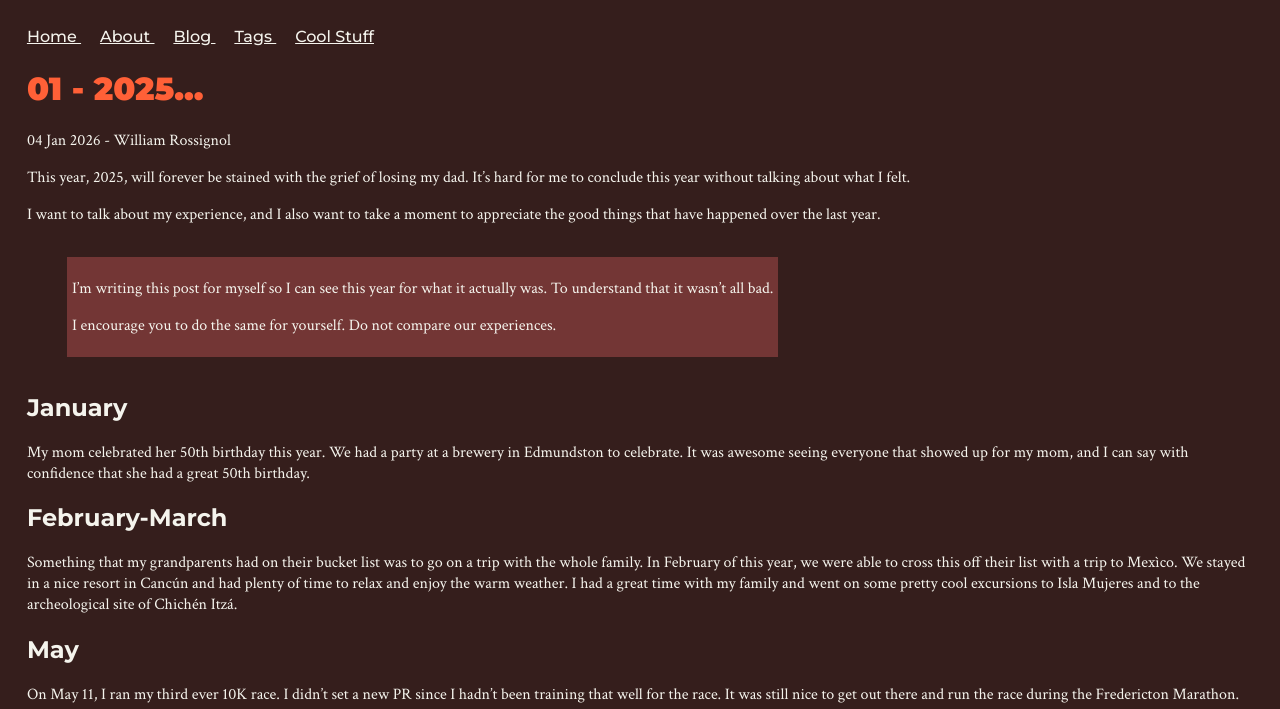
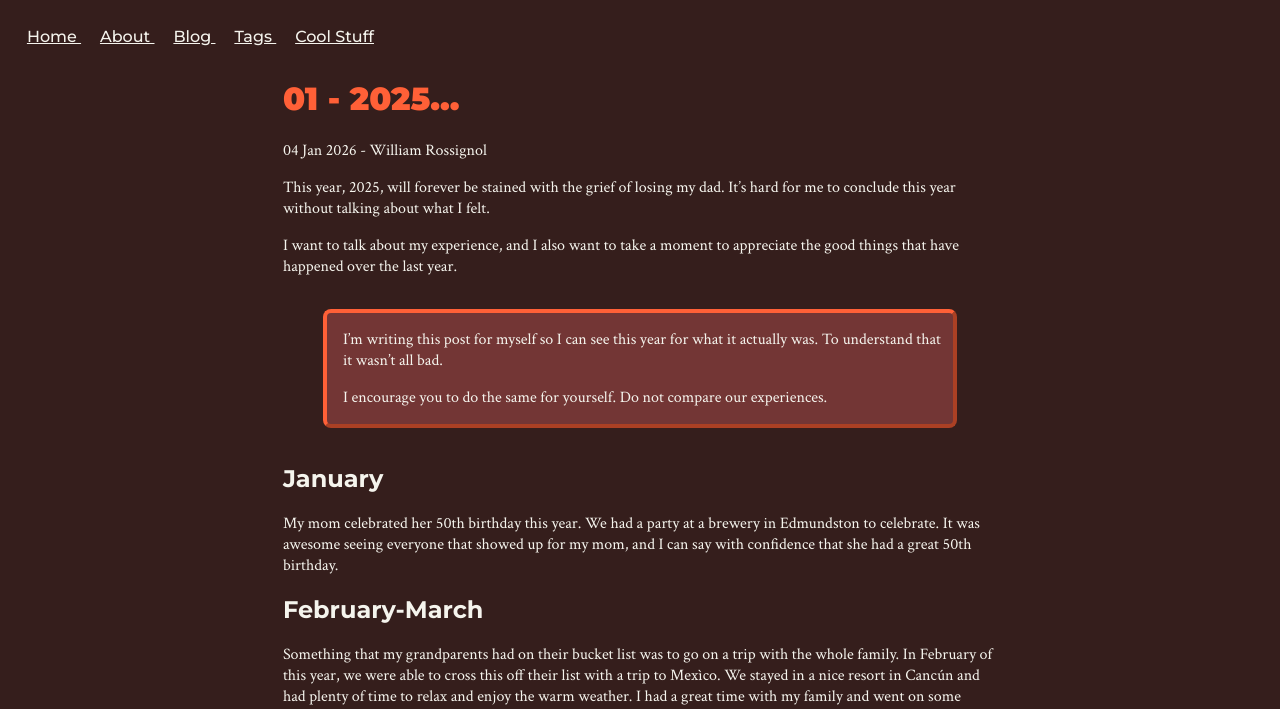
Before and after one commit to willrossignol/13ill.me, a Jekyll site: the page built from src/_posts/2026-01-04-2005.md, in a window 1280 px wide. Shown: the top 709 px of the page. Built offline with Jekyll 4.4.1, drawn with Linux system fonts in a browser that asks for light colours; some of the changed text lies outside the part shown.

Commit message:
Modifications to 2025... post
post styling

```diff
--- a/src/_layouts/post.html
+++ b/src/_layouts/post.html
@@ -1,7 +1,9 @@
 ---
 layout: default
 ---
-<h1>{{ page.title }}</h1>
-<p>{{ page.date | date_to_string }} - {{ page.author }}</p>
 
-{{content}}
+<div class="post">
+    <h1>{{ page.title }}</h1>
+    <p>{{ page.date | date_to_string }} - {{ page.author }}</p>
+    {{content}}
+</div>
--- a/src/_posts/2026-01-04-2005.md
+++ b/src/_posts/2026-01-04-2005.md
@@ -60,15 +75,23 @@ I also volunteered as a bar runner for the Harvest Music Festival in September.
 
 My birthday month, October, is always one of my favourite months of the year. The trees change into their fall colours and the scenery is beautiful. I got the chance to go see the local ski hill during the fall this year again. Crabbe mountain has a fall event every year and it's always nice to go and check out the hill, have a beer, and appreciate the scenery.
 
+![Fall colours](/assets/images/20251005-fallcolours.jpg)
+
 I celebrated my birthday weekend in Edmundston with my family and our billet hockey player's family. It was en eventful weekend with a couple nights of drinking and it's also when I got my first tattoo. My mom, my sister and I had decided to get a tattoo for my dad after he passed, so we all got our tattoos during the same weekend. I got a tattoo of a wrench with my dad's initial and birth year in it. The wrench is also a 10mm wrench, which signifies the birth day of my dad, which is the 10th of November.
 
+![Tatoo](/assets/images/20251022-tatoo.jpg)
+
 The month came to an end with a great halloween party at The CAP. I had some friends over early in the night and we went to The CAP to see my friend and a bunch of DJs perform. I loved where the performers were setup for the evening. They were boiler room style sets, where the DJs were on a balcony overlooking the tannery, and most people were dancing behind the performers.
+
+![Halloween](/assets/images/20251031-halloweenmeeting.jpg)
 
 ## November
 
 The 10th of November is my dad's birthday and I spent it with my family in Edmundston. We went to the columbarium where his urn is kept and took a shot of whiskey for him. We had a nice night at home with some friends and celebrated his birthday.
 
 The climbing gym that I go to in Fredericton hosted a bouldering competition in November which I was able to go spectate. It was my first time spectating a comp and I didn't really know how the scoring worked but it was still really impressive to watch the athletes attempt the comp routes. There was also an evening in November where we gathered a big group of friends to go climbing. It was awesome to see everybody who showed up, many people climbing for their first or who hadn't done it in a while. Unfortunately I sprained my ankle real bad after falling off of a climb that night. I'm still dealing with a weak ankle right now as the year is coming to an end but I should be able to return to climbing in January!
+
+![Group climb](/assets/images/20251118-groupclimb.jpg)
 
 One of the highlights of my year happened in November, when I saw Dijon live in Montreal. I've become such a big fan of Dijon and his art over the last couple of years, so it was awesome to see him live and hear all of the songs that I'd spent so much time listening to.
 
--- a/src/_sass/main.scss
+++ b/src/_sass/main.scss
@@ -35,9 +35,13 @@ h2 {
 }
 
 blockquote {
+  background-color: $secondary-background-color;
+  border: 4px solid $accent-color;
+  border-style: outset;
+  border-radius: 8px;
   display: inline-block;
-  padding: 5px;
-  background-color: $secondary-background-color;
+  padding-left: 16px;
+  padding-right: 8px;
 }
 
 a {
@@ -52,6 +56,7 @@ a:active {
 * Navigation
 **/
 
+
 nav a {
   color: $primary-color;
   font-family: "Montserrat", sans-serif;
@@ -64,3 +69,18 @@ nav a {
 nav a.current {
   color: $ternary-color;
 }
+
+/**
+* Posts
+**/
+
+div.post {
+  padding-top: 10px;
+  padding-left: 20vw;
+  padding-right: 20vw;
+}
+
+div.post img {
+  max-width: 50vw;
+  max-height: 50vh;
+}
```
Also changed, not shown: other parts of src/_posts/2026-01-04-2005.md (+23 -1 lines), src/assets/images/20250530-grad_pic.jpg (added), src/assets/images/20250729-family.JPG (added), src/assets/images/20250831-hotairbaloons.JPG (added), src/assets/images/20251022-tatoo.JPG (added), src/assets/images/20251031-halloweenmeeting.JPG (added), src/assets/images/20251118-groupclimb.jpg (added), src/assets/images/20251222-santa.jpg (added), 7 other files.
